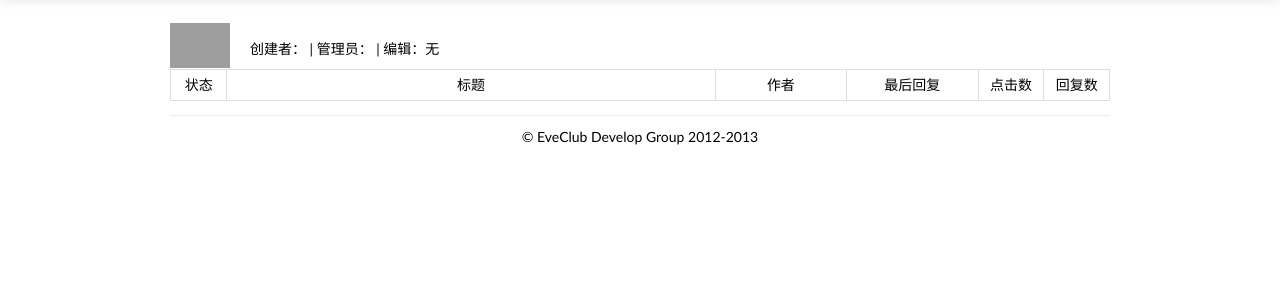
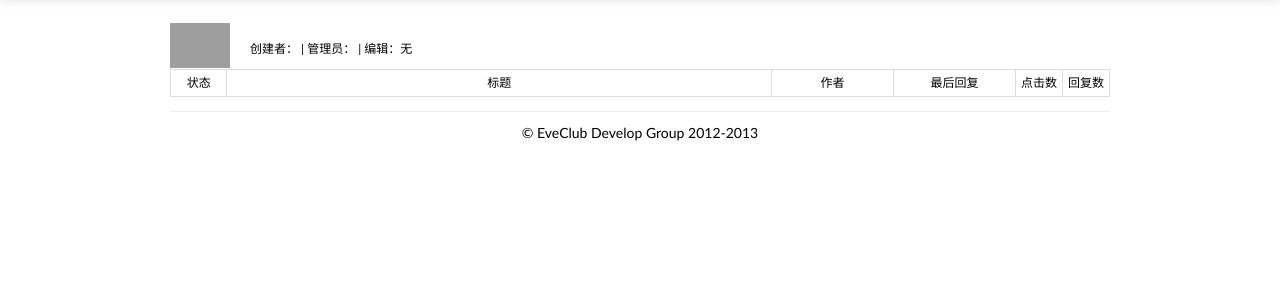
Before and after one commit to SeavantUUz/MakotoClub, a Django app: template eveclub/community/templates/channel_display.html in a window 1280 px wide. Shown: the part 41-341 px from the top of the page. Run offline with Django 3.2, Linux system fonts and the light colour scheme; the template is opened without the code that fills it, so the values that code supplies are empty; some libraries are stand-ins or nearby versions; grey boxes are pictures that could not be loaded.

Commit message:
调整了频道下主题列表的样式

```diff
--- a/eveclub/community/templates/channel_base.html
+++ b/eveclub/community/templates/channel_base.html
@@ -1,9 +1,9 @@
 {% extends 'base.html' %}
 
 {% block content %}
-<div class="row">
-    <div class="span1" style="padding-top: 1em;"><img src="{{ MEDIA_URL }}{{ channel.logo }}" /></div>
-    <div class="span9">
+<div id="channel_info" class="row">
+    <div id="channel_logo" class="span1"><img src="{{ MEDIA_URL }}{{ channel.logo }}" /></div>
+    <div id="channel_description" class="span9">
         <h4><a href="/channel/{{ channel.id }}">{{ channel.name }}</a></h4>
         <p>{{ channel.description }}<br />
         创建者：<a href="/pilot/{{ channel.creator.id }}/">{{ channel.creator.username }}</a> |
--- a/eveclub/community/templates/channel_display.html
+++ b/eveclub/community/templates/channel_display.html
@@ -3,24 +3,24 @@
 {% block title %}{{channel.name}}{% endblock %}
 
 {% block more_content %}
-<div id="topic_list">
+<div id="topic_list" class="topic_list">
 <table width="100%">
 <tr class="topic_list_header">
-  <td width="6%">状态</td>
-  <td>标题</td>
-  <td width="14%">作者</td>
-  <td width="14%">最后回复</td>
-  <td width="7%">点击数</td>
-  <td width="7%">回复数</td>
+  <td class="topic_list_status">状态</td>
+  <td class="topic_list_title">标题</td>
+  <td class="topic_list_author">作者</td>
+  <td class="topic_list_last_reply">最后回复</td>
+  <td class="topic_list_clicks">点击数</td>
+  <td class="topic_list_replies">回复数</td>
 </tr>
 {% for t in topics %}
 <tr class="{% if forloop.counter|divisibleby:2 %}even{% else %}odd{% endif %}">
-  <td>{% if t.is_sticky %}置顶{% endif %}{% if t.is_essence %}<br />精华{t.essence_level}{% endif %}</td>
+  <td class="topic_list_status">{% if t.is_sticky %}置顶{% endif %}{% if t.is_essence %}<br />精华{t.essence_level}{% endif %}</td>
   <td class="topic_list_title"><a href="/topic/{{ t.id }}/">{{ t.title }}</a><br /><span style="color: #333">{{ t.shortcontent | slice:":36"}}</span></td>
-  <td><a href='/pilot/{{ t.create_author.id }}/'>{{ t.create_author }}</a><br />{{ t.create_time | date:"Y-m-d H:i"}}</td>
-  <td><a href='/pilot/{{ t.update_author.id }}/'>{{ t.update_author }}</a><br />{{ t.update_time | date:"Y-m-d H:i"}}</td>
-  <td>{{ t.clicks }}</td>
-  <td>{{ t.replies }}</td>
+  <td class="topic_list_author"><a href='/pilot/{{ t.create_author.id }}/'>{{ t.create_author }}</a><br />{{ t.create_time | date:"Y-m-d H:i"}}</td>
+  <td class="topic_list_last_reply"><a href='/pilot/{{ t.update_author.id }}/'>{{ t.update_author }}</a><br />{{ t.update_time | date:"Y-m-d H:i"}}</td>
+  <td class="topic_list_clicks">{{ t.clicks }}</td>
+  <td class="topic_list_replies">{{ t.replies }}</td>
 </tr>
 {% endfor %}
 
--- a/eveclub/pilot/views.py
+++ b/eveclub/pilot/views.py
@@ -147,7 +147,7 @@ def updategravatar(request):
                 img.save(MEDIA_ROOT+filepath)
                 request.session['gravatar_step'] = 1
                 request.session['gravatar_expire_time'] = now()+timedelta(minutes=GRAVATAR_SESSION_MINUTES)
-                return render_to_response('crop.html', {'filepath': filepath, 'extra_js': ('pilot/jquery.Jcrop.js', 'pilot/crop.js',)} , context_instance=RequestContext(request))
+                return render_to_response('crop.html', {'filepath': filepath, 'extra_css': ('pilot/jquery.Jcrop.min.css',), 'extra_js': ('pilot/jquery.Jcrop.js', 'pilot/crop.js',)} , context_instance=RequestContext(request))
         else:
             if os.path.exists(MEDIA_ROOT+filepath):
                 os.remove(MEDIA_ROOT+filepath)
@@ -190,7 +190,7 @@ def updategravatar(request):
             return render_to_response('crop.html', {'crop_ok': True}, context_instance=RequestContext(request))
         else:
             if now() < gravatar_expire_time and os.path.exists(MEDIA_ROOT+filepath):
-                return render_to_response('crop.html', {'filepath': filepath, 'extra_js': ('pilot/jquery.Jcrop.js', 'pilot/crop.js',)} , context_instance=RequestContext(request))
+                return render_to_response('crop.html', {'filepath': filepath, 'extra_css': ('pilot/jquery.Jcrop.min.css',), 'extra_js': ('pilot/jquery.Jcrop.js', 'pilot/crop.js',)} , context_instance=RequestContext(request))
             else:
                 request.session['gravatar_step'] = 0
                 request.session['gravatar_expire_time'] = now()
--- a/eveclub/specialpages/static/css/eveclub.css
+++ b/eveclub/specialpages/static/css/eveclub.css
@@ -1,16 +1,12 @@
+/* Global settings */
 body {
   padding-top: 50px;
+  font-size: 14px;
   font-family: "Trebuchet MS", "Helvetica Neue", Helvetica, SimSun, Arial, sans-serif;
   color: #000;
 }
-h1, h2, h3, h4, h5, h6, #global_navbar_catalog li a {
+h1, h2, h3, h4, h5, h6 {
   font-family: "Trebuchet MS", "Helvetica Neue", Helvetica, "Microsoft YaHei", Arial, SimHei, sans-serif;
-
-}
-h3 {
-  line-height: 200%;
-}
-h4, h5, h6 {
   line-height: 150%;
 }
 hr {
@@ -20,6 +16,7 @@ footer {
   text-align: center;
 }
 
+/* 顶部导航 */
 #global_navbar .brand {
   color: #FFF;
   font-weight: bold;
@@ -27,10 +24,10 @@ footer {
 #global_navbar_catalog li a {
   color: #EEE;
   font-size: 1.2em;
+  font-family: "Trebuchet MS", "Helvetica Neue", Helvetica, "Microsoft YaHei", Arial, SimHei, sans-serif;
   font-weight: bold;
   padding: 10px;
 }
-
 #global_navbar_profile li a.dropdown-toggle, #global_navbar_login li a {
   color: #FFF;
   background: #2C2C2C;
@@ -51,18 +48,66 @@ footer {
   padding-top: 40px;
 }
 
+/* 社区页面 */
+#channel_logo {
+  padding-top: 1em;
+}
+#channel_description {
+  font-size: 12px;
+}
+#channel_description h4 a {
+  color: #000;
+}
 table, th, td {
   border: 1px solid #DDD;
 }
-
 table {
   margin-bottom: 1em;
 }
-
-th, td {
-  padding: 5px;
+.topic_list table td {
+  text-align: center;
 }
-
+.topic_list table tr.odd {
+  background: #F6F6FF;
+}
+.topic_list table tr.even {
+  background: #FFF;
+}
+.topic_list_header {
+  font-size: 12px;
+}
+.topic_list td {
+  padding: 3px 2px;
+}
+.topic_list_status {
+  width: 6%;
+  font-size: 12px;
+}
+.odd td.topic_list_title, .even td.topic_list_title {
+  text-align: left;
+}
+.topic_list_header td.topic_list_title {
+  text-align: center;
+}
+.topic_list_title a {
+  color: #06F;
+}
+.topic_list_author {
+  width: 13%;
+  font-size: 12px;
+}
+.topic_list_last_reply {
+  width: 13%;
+  font-size: 12px;
+}
+.topic_list_clicks {
+  width: 5%;
+  font-size: 12px;
+}
+.topic_list_replies {
+  width: 5%;
+  font-size: 12px;
+}
 .display_topic {
 }
 
@@ -128,18 +173,7 @@ th, td {
     width: 40em;
 }
 
-#topic_list table td {
-    text-align: center;
-}
-#topic_list table td.topic_list_title {
-    text-align: left;
-}
-#topic_list table tr.odd {
-    background: #F6F6FF;
-}
-#topic_list table tr.even {
-    background: #FFF;
-}
+
 
 #emotion_selector img {
   width: 50px;
--- a/eveclub/templates/base.html
+++ b/eveclub/templates/base.html
@@ -7,7 +7,7 @@
   <!-- Le styles -->
   <link href="{{ STATIC_URL }}css/bootstrap.min.css" rel="stylesheet">
   <link href="{{ STATIC_URL }}css/eveclub.css" rel="stylesheet">
-  <link href="{{ STATIC_URL }}css/jquery.Jcrop.min.css" rel="stylesheet">
+  {% for css in extra_css %}<link href="{{ STATIC_URL }}css/{{ css }}" rel="stylesheet">{% endfor %}
   <!-- HTML5 shim, for IE6-8 support of HTML5 elements -->
   <!--[if lt IE 9]>
   <script src="http://html5shim.googlecode.com/svn/trunk/html5.js"></script>
```
Also changed, not shown: eveclub/pilot/static/css/pilot/Jcrop.gif (renamed from eveclub/specialpages/static/css/Jcrop.gif), eveclub/pilot/static/css/pilot/jquery.Jcrop.min.css (renamed from eveclub/specialpages/static/css/jquery.Jcrop.min.css), eveclub/specialpages/static/img/Inferno.jpg (deleted).
